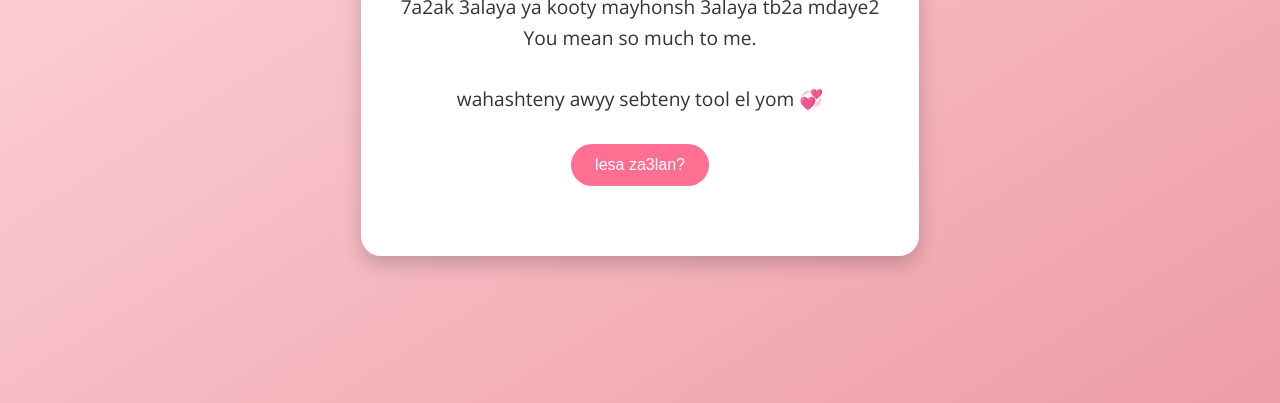
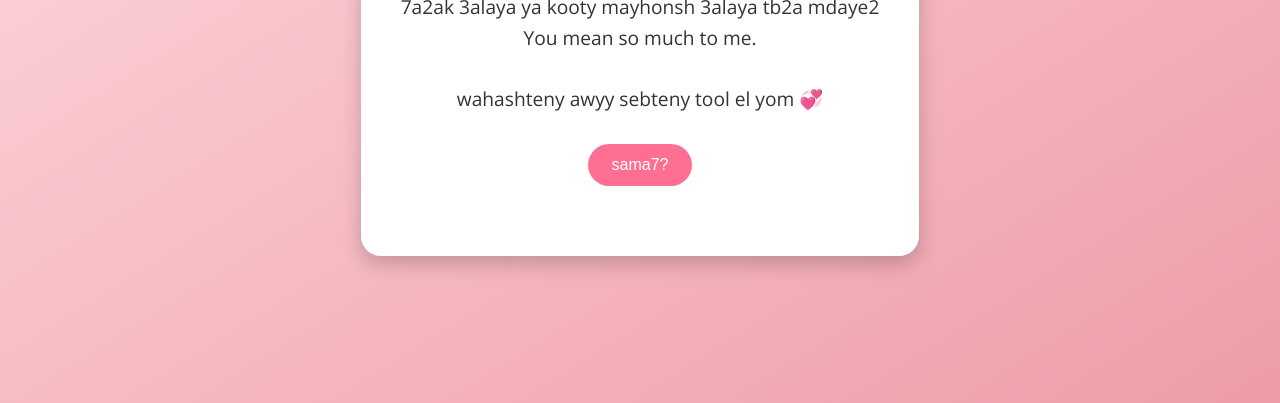
Before and after one commit to sherinshadyy/apo, a plain HTML site: page index.html in a window 1280 px wide. Shown: the part 397-800 px from the top of the page. Drawn offline with nearby package versions, Linux system fonts and the light colour scheme.

Commit message:
index.html

```diff
--- a/index.html
+++ b/index.html
@@ -96,7 +96,7 @@
       You mean so much to me.<br /><br />
       wahashteny awyy sebteny tool el yom 💞
     </p>
-    <button onclick="showOptions()">lesa za3lan?</button>
+    <button onclick="showOptions()">sama7?</button>
 
     <div class="options" id="options">
       <button onclick="respondYes()">Yes 💘</button>
```
